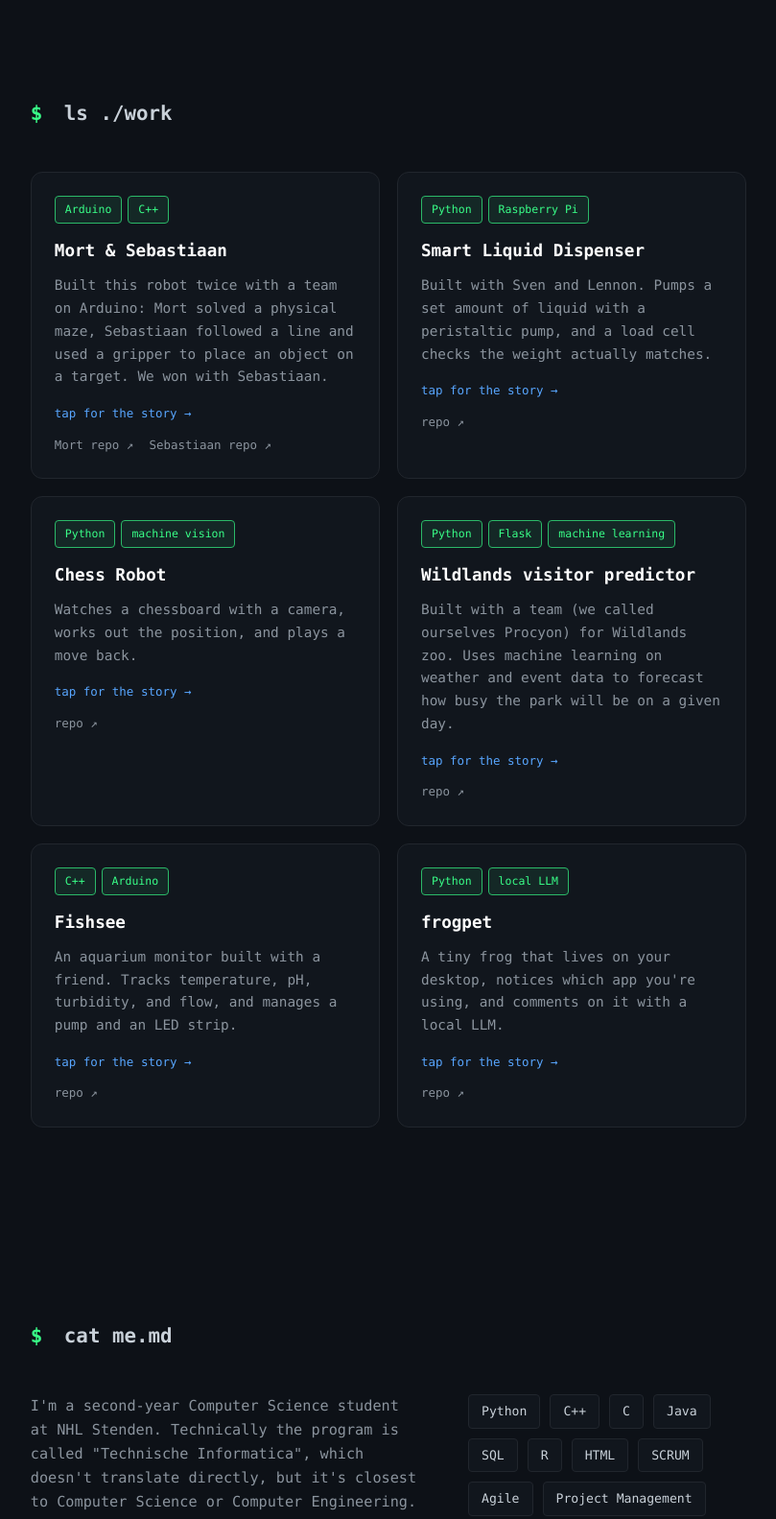
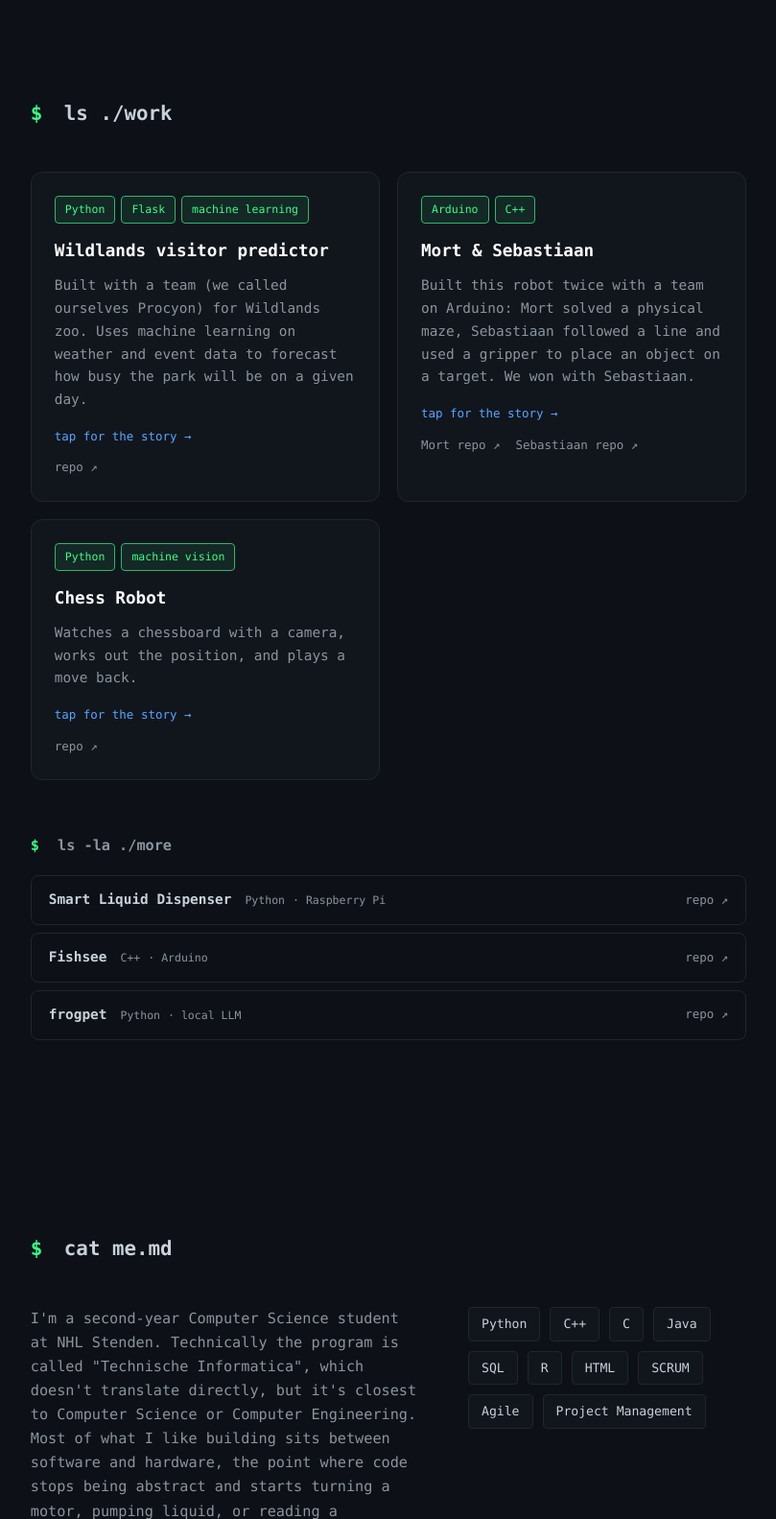
Before and after one commit to PJMoller/PJMoller.github.io, a PHP site: page / in a window 1280 px wide. Shown: the part 799-2382 px from the top of the page at 96% size, without its empty margins (235-1044 px from the left). Run offline with PHP 8.4, Linux system fonts and the light colour scheme.

Commit message:
split work section into featured cards and a compact list for smaller projects, demo for scaling

```diff
--- a/css/style.css
+++ b/css/style.css
@@ -288,6 +288,72 @@ main {
   margin-top: 10px;
 }
 .project-links .project-link { margin-top: 0; }
+
+.work-more-heading {
+  margin-top: 56px;
+  margin-bottom: 18px;
+  font-size: 0.95rem;
+  font-weight: 700;
+  color: var(--fg-dim);
+}
+
+.project-list {
+  display: flex;
+  flex-direction: column;
+  gap: 8px;
+}
+
+.project-row {
+  display: flex;
+  align-items: center;
+  justify-content: space-between;
+  flex-wrap: wrap;
+  gap: 10px 18px;
+  padding: 13px 18px;
+  border: 1px solid var(--border);
+  border-radius: 8px;
+  cursor: pointer;
+  transition: border-color 0.2s ease, background 0.2s ease;
+}
+.project-row:hover,
+.project-row:focus-visible {
+  border-color: var(--accent);
+  background: var(--bg-soft);
+  outline: none;
+}
+
+.project-row-main {
+  display: flex;
+  align-items: baseline;
+  gap: 14px;
+  flex-wrap: wrap;
+}
+
+.project-row-name {
+  color: var(--fg);
+  font-weight: 700;
+  font-size: 0.9rem;
+}
+
+.project-row-tags {
+  display: flex;
+  gap: 8px;
+  flex-wrap: wrap;
+}
+
+.project-row-tag {
+  font-size: 0.72rem;
+  color: var(--fg-dim);
+}
+.project-row-tag + .project-row-tag::before { content: "· "; }
+
+.project-row-link {
+  font-size: 0.78rem;
+  color: var(--fg-dim);
+  text-decoration: none;
+  white-space: nowrap;
+}
+.project-row-link:hover { color: var(--accent); text-decoration: underline; }
 
 /* ---- About ---- */
 .about-grid {
--- a/index.html
+++ b/index.html
@@ -51,6 +51,21 @@
       <div class="project-grid">
 
         <article class="project-card" tabindex="0" role="button" aria-haspopup="dialog"
+          data-detail="Built with a team for Wildlands, a zoo. Our team name was Procyon. A Flask dashboard predicts daily visitor numbers using machine learning, LightGBM models trained on weather, event, and historical visitor data. Includes a login system, a 365-day forecast, and sliders to test different scenarios. Deployed with Docker.">
+          <div class="project-card-top">
+            <div class="project-tags">
+              <span class="project-tag">Python</span>
+              <span class="project-tag">Flask</span>
+              <span class="project-tag">machine learning</span>
+            </div>
+          </div>
+          <h3>Wildlands visitor predictor</h3>
+          <p>Built with a team (we called ourselves Procyon) for Wildlands zoo. Uses machine learning on weather and event data to forecast how busy the park will be on a given day.</p>
+          <span class="project-more">tap for the story →</span>
+          <a class="project-link" href="https://github.com/PJMoller/Wildlands_Procyon" target="_blank" rel="noopener" onclick="event.stopPropagation()">repo ↗</a>
+        </article>
+
+        <article class="project-card" tabindex="0" role="button" aria-haspopup="dialog"
           data-detail="A competition robot I built with a team, twice, on Arduino. The first version, Mort, had to solve a physical maze, its code lives on a branch called Physical-Maze in a teammate's repo. The second, Sebastiaan, is a line follower: it follows a line using light sensors, uses a distance sensor to start once a flag is lifted, picks up an object with a gripper, steers around obstacles, and drops the object on a target square at the end. We won with Sebastiaan.">
           <div class="project-card-top">
             <div class="project-tags">
@@ -68,20 +83,6 @@
         </article>
 
         <article class="project-card" tabindex="0" role="button" aria-haspopup="dialog"
-          data-detail="Group project with Sven and Lennon. A Raspberry Pi controls a peristaltic pump to dispense a set number of milliliters of liquid, and a load cell (HX711) checks the actual weight against the target so it can correct itself.">
-          <div class="project-card-top">
-            <div class="project-tags">
-              <span class="project-tag">Python</span>
-              <span class="project-tag">Raspberry Pi</span>
-            </div>
-          </div>
-          <h3>Smart Liquid Dispenser</h3>
-          <p>Built with Sven and Lennon. Pumps a set amount of liquid with a peristaltic pump, and a load cell checks the weight actually matches.</p>
-          <span class="project-more">tap for the story →</span>
-          <a class="project-link" href="https://github.com/PJMoller/SmartDispenser" target="_blank" rel="noopener" onclick="event.stopPropagation()">repo ↗</a>
-        </article>
-
-        <article class="project-card" tabindex="0" role="button" aria-haspopup="dialog"
           data-detail="A robot that watches a chessboard through a camera, works out the position with machine vision, and plays a move against a human opponent. Involved bridging Python and C, a lot of 3D-printed parts, and learning Linux along the way.">
           <div class="project-card-top">
             <div class="project-tags">
@@ -95,48 +96,47 @@
           <a class="project-link" href="https://github.com/Nannerscube/HelloWorld" target="_blank" rel="noopener" onclick="event.stopPropagation()">repo ↗</a>
         </article>
 
-        <article class="project-card" tabindex="0" role="button" aria-haspopup="dialog"
-          data-detail="Built with a team for Wildlands, a zoo. Our team name was Procyon. A Flask dashboard predicts daily visitor numbers using machine learning, LightGBM models trained on weather, event, and historical visitor data. Includes a login system, a 365-day forecast, and sliders to test different scenarios. Deployed with Docker.">
-          <div class="project-card-top">
-            <div class="project-tags">
-              <span class="project-tag">Python</span>
-              <span class="project-tag">Flask</span>
-              <span class="project-tag">machine learning</span>
-            </div>
+      </div>
+
+      <h3 class="work-more-heading"><span class="prompt-mark">$</span> ls -la ./more</h3>
+
+      <div class="project-list">
+
+        <div class="project-row" tabindex="0" role="button" aria-haspopup="dialog" data-title="Smart Liquid Dispenser"
+          data-detail="Group project with Sven and Lennon. A Raspberry Pi controls a peristaltic pump to dispense a set number of milliliters of liquid, and a load cell (HX711) checks the actual weight against the target so it can correct itself.">
+          <div class="project-row-main">
+            <span class="project-row-name">Smart Liquid Dispenser</span>
+            <span class="project-row-tags">
+              <span class="project-row-tag">Python</span>
+              <span class="project-row-tag">Raspberry Pi</span>
+            </span>
           </div>
-          <h3>Wildlands visitor predictor</h3>
-          <p>Built with a team (we called ourselves Procyon) for Wildlands zoo. Uses machine learning on weather and event data to forecast how busy the park will be on a given day.</p>
-          <span class="project-more">tap for the story →</span>
-          <a class="project-link" href="https://github.com/PJMoller/Wildlands_Procyon" target="_blank" rel="noopener" onclick="event.stopPropagation()">repo ↗</a>
-        </article>
+          <a class="project-row-link" href="https://github.com/PJMoller/SmartDispenser" target="_blank" rel="noopener" onclick="event.stopPropagation()">repo ↗</a>
+        </div>
 
-        <article class="project-card" tabindex="0" role="button" aria-haspopup="dialog"
+        <div class="project-row" tabindex="0" role="button" aria-haspopup="dialog" data-title="Fishsee"
           data-detail="Built with a friend for an Arduino Uno R4. Reads temperature, pH, turbidity, and flow sensors, drives a pump and servos, and controls an addressable LED strip. Uses a Raspberry Pi over a serial connection to handle heavier data requests so the Arduino doesn't run out of memory.">
-          <div class="project-card-top">
-            <div class="project-tags">
-              <span class="project-tag">C++</span>
-              <span class="project-tag">Arduino</span>
-            </div>
+          <div class="project-row-main">
+            <span class="project-row-name">Fishsee</span>
+            <span class="project-row-tags">
+              <span class="project-row-tag">C++</span>
+              <span class="project-row-tag">Arduino</span>
+            </span>
           </div>
-          <h3>Fishsee</h3>
-          <p>An aquarium monitor built with a friend. Tracks temperature, pH, turbidity, and flow, and manages a pump and an LED strip.</p>
-          <span class="project-more">tap for the story →</span>
-          <a class="project-link" href="https://github.com/Fishsee/Arduino" target="_blank" rel="noopener" onclick="event.stopPropagation()">repo ↗</a>
-        </article>
+          <a class="project-row-link" href="https://github.com/Fishsee/Arduino" target="_blank" rel="noopener" onclick="event.stopPropagation()">repo ↗</a>
+        </div>
 
-        <article class="project-card" tabindex="0" role="button" aria-haspopup="dialog"
+        <div class="project-row" tabindex="0" role="button" aria-haspopup="dialog" data-title="frogpet"
           data-detail="A desktop pet built with Python and Tkinter. A little frog walks around your screen, notices which application is focused, and reacts with speech-bubble commentary generated by a local LLM through Ollama. Mostly an excuse to mess with window tracking and prompt design.">
-          <div class="project-card-top">
-            <div class="project-tags">
-              <span class="project-tag">Python</span>
-              <span class="project-tag">local LLM</span>
-            </div>
+          <div class="project-row-main">
+            <span class="project-row-name">frogpet</span>
+            <span class="project-row-tags">
+              <span class="project-row-tag">Python</span>
+              <span class="project-row-tag">local LLM</span>
+            </span>
           </div>
-          <h3>frogpet</h3>
-          <p>A tiny frog that lives on your desktop, notices which app you're using, and comments on it with a local LLM.</p>
-          <span class="project-more">tap for the story →</span>
-          <a class="project-link" href="https://github.com/PJMoller/frogpet" target="_blank" rel="noopener" onclick="event.stopPropagation()">repo ↗</a>
-        </article>
+          <a class="project-row-link" href="https://github.com/PJMoller/frogpet" target="_blank" rel="noopener" onclick="event.stopPropagation()">repo ↗</a>
+        </div>
 
       </div>
     </section>
--- a/script/script.js
+++ b/script/script.js
@@ -51,7 +51,8 @@ let lastFocused = null;
 
 function openModal(card) {
   lastFocused = document.activeElement;
-  modalTitle.textContent = card.querySelector('h3').textContent;
+  const titleEl = card.querySelector('h3');
+  modalTitle.textContent = card.dataset.title || (titleEl ? titleEl.textContent : '');
   modalBody.textContent = card.dataset.detail;
   overlay.classList.add('open');
   modalClose.focus();
@@ -62,7 +63,7 @@ function closeModal() {
   if (lastFocused) lastFocused.focus();
 }
 
-document.querySelectorAll('.project-card').forEach(card => {
+document.querySelectorAll('.project-card, .project-row').forEach(card => {
   card.addEventListener('click', () => openModal(card));
   card.addEventListener('keydown', (e) => {
     if (e.key === 'Enter' || e.key === ' ') {
```
